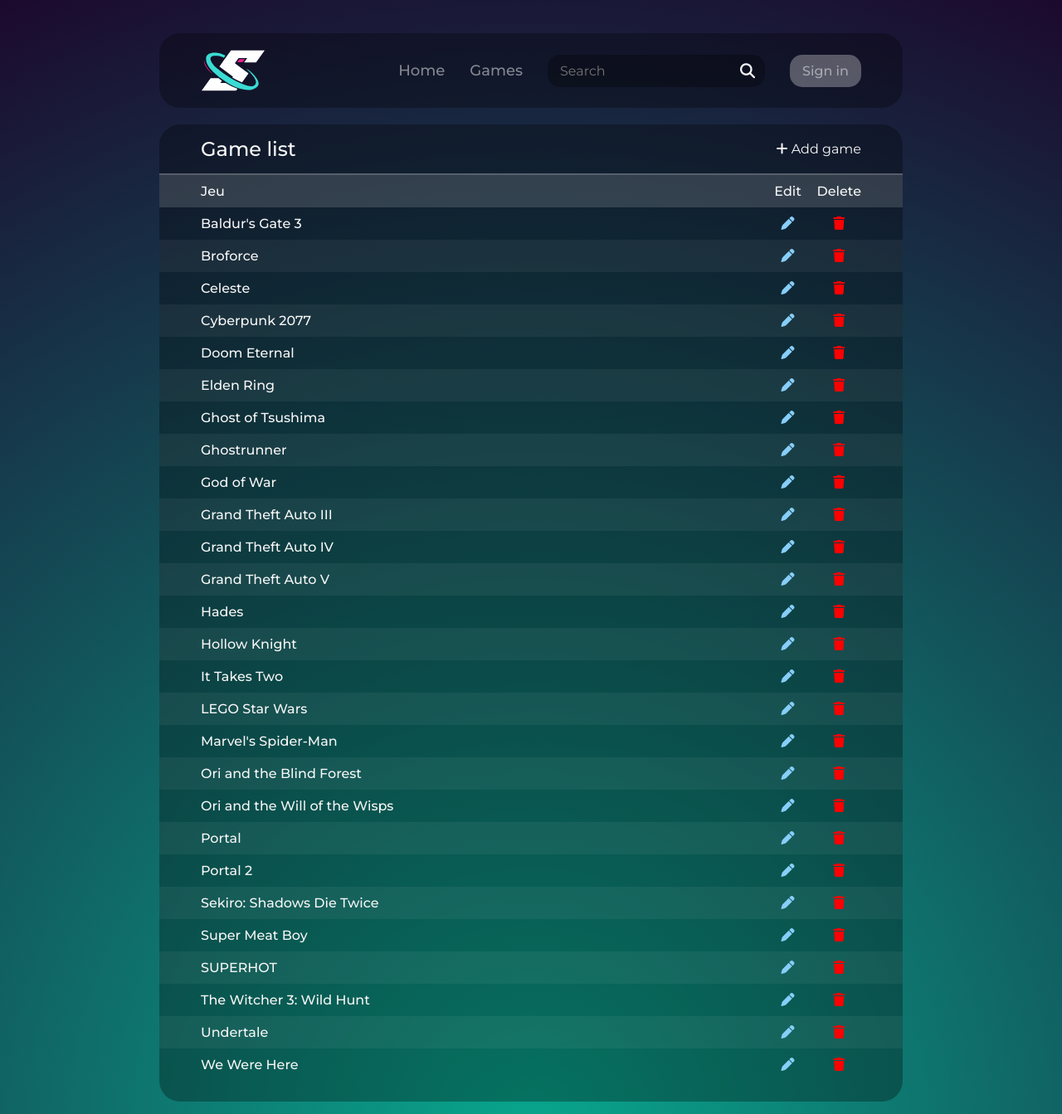
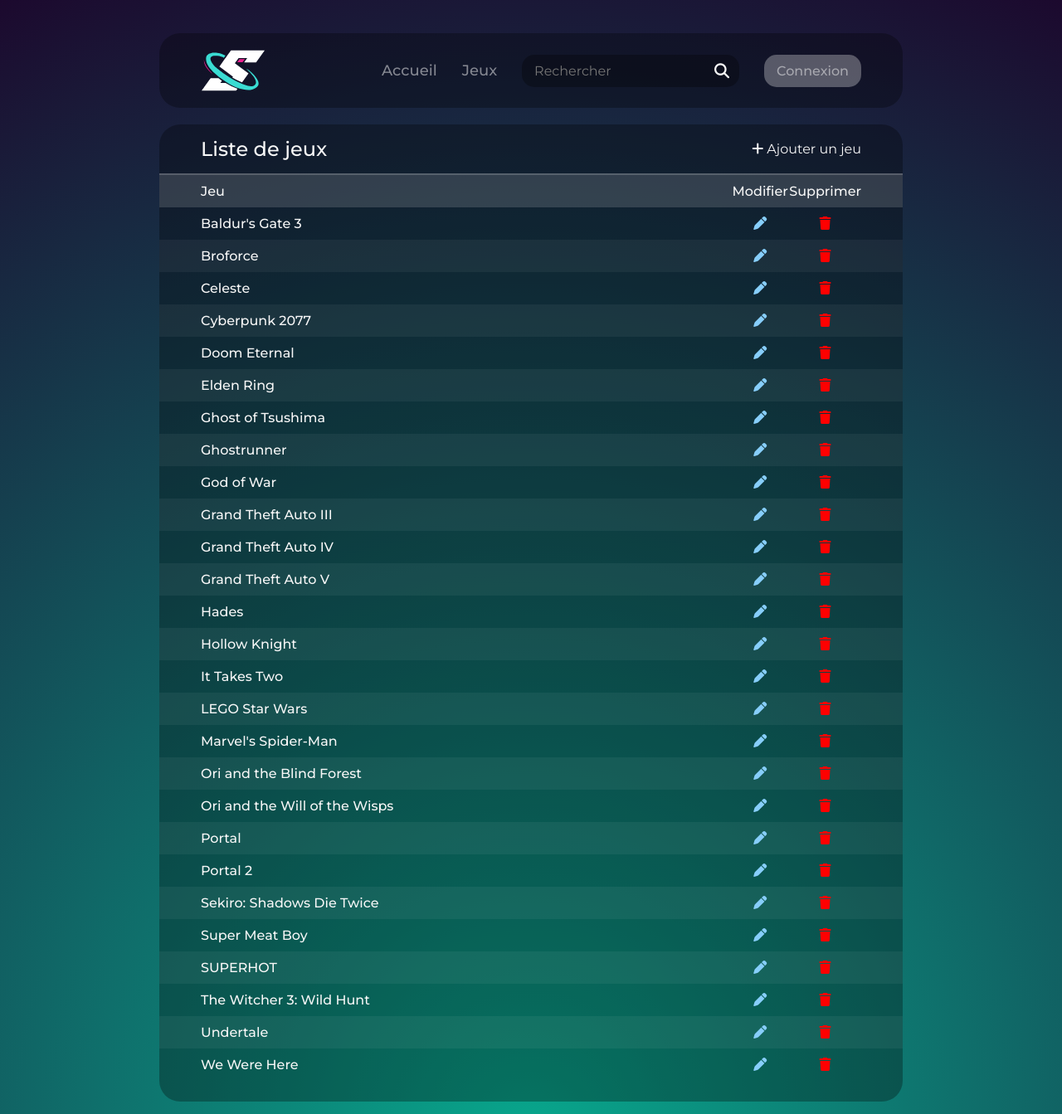
Before and after one commit to Nyxouu/Workshop_Web_s2, a Flask app: page /admin_games in a window 1280 px wide. Shown: the top 1343 px of the page at 83% size. Run offline with Flask 3, Linux system fonts and the light colour scheme; data comes from the database, SQL or seed files in the repository; lists and menus that the app fills with data are empty; some libraries are stand-ins or nearby versions.

Commit message:
francisation du site

```diff
--- a/Workshop_web_s2/templates/admin/categories/admin_categories.html
+++ b/Workshop_web_s2/templates/admin/categories/admin_categories.html
@@ -28,8 +28,8 @@
           {% for category in categories %}
 
               <p>{{category.label}}</p>
-              <a href="/categories/delete/{{category.id_category}}">delete</a>
-              <a href="/categories/edit/{{category.id_category}}">edit</a>
+              <a href="/categories/delete/{{category.id_category}}">Supprimer</a>
+              <a href="/categories/edit/{{category.id_category}}">Modifier</a>
               </br>
 
           {% endfor %}
--- a/Workshop_web_s2/templates/admin/games/admin_games.html
+++ b/Workshop_web_s2/templates/admin/games/admin_games.html
@@ -19,9 +19,9 @@
       <main>
         <section id="title">
 
-          <h1>Game list</h1>
+          <h1>Liste de jeux</h1>
           <div class="settings">
-            <a href="/games/add"><i class="fa-solid fa-plus"></i> Add game</a>
+            <a href="/games/add"><i class="fa-solid fa-plus"></i> Ajouter un jeu</a>
           </div>
         </section>
         <div class="separator"></div>
@@ -30,8 +30,8 @@
             <thead>
               <tr>
                 <th scope="col">Jeu</th>
-                <th scope="col" class="settings-row">Edit</th>
-                <th scope="col" class="settings-row">Delete</th>
+                <th scope="col" class="settings-row">Modifier</th>
+                <th scope="col" class="settings-row">Supprimer</th>
               </tr>
             </thead>
             <tbody>
--- a/Workshop_web_s2/templates/admin/users/admin_users.html
+++ b/Workshop_web_s2/templates/admin/users/admin_users.html
@@ -28,7 +28,7 @@
 
               <p>{{user.profile_picture}} {{user.id_user}} {{user.username}} {{user.email}} {{user.nationality}} {{user.admin}}</p>
               <a href="/user/delete/{{user.id_user}}">Supprimer</a>
-              <a href="/user/edit/{{user.id_user}}">Éditer</a>
+              <a href="/user/edit/{{user.id_user}}">Modifier</a>
               </br>
 
           {% endfor %}
--- a/Workshop_web_s2/templates/home.html
+++ b/Workshop_web_s2/templates/home.html
@@ -18,7 +18,7 @@
 
       <main>
         <section id="title">
-          <h1>Welcome to SpeedScore{% if 'username' in session %} {{ session['username'] }}{% endif %}</h1>
+          <h1>Bienvenue sur SpeedScore{% if 'username' in session %} {{ session['username'] }}{% endif %}</h1>
         </section>
         <div class="separator"></div>
         <section id="content">
--- a/Workshop_web_s2/templates/menu.html
+++ b/Workshop_web_s2/templates/menu.html
@@ -6,14 +6,14 @@
         </div>
         <nav>
             <ul>
-                <li id="header_home"><a href="/">Home</a></li>
-                <li id="header_games"><a href="/games">Games</a></li>
+                <li id="header_home"><a href="/">Accueil</a></li>
+                <li id="header_games"><a href="/games">Jeux</a></li>
 
-                <li id="header_search"><form action="/search" method="GET"><input type="search" id="games-search" name="games-search" placeholder="Search"/></form><div class="icon"><i class="fa-solid fa-magnifying-glass"></i></div></li>
+                <li id="header_search"><form action="/search" method="GET"><input type="search" id="games-search" name="games-search" placeholder="Rechercher"/></form><div class="icon"><i class="fa-solid fa-magnifying-glass"></i></div></li>
                 {% if 'username' in session %}
-                    <li id="header_signin"><a href="/users/{{session['id_user']}}">Profile</a></li>
+                    <li id="header_signin"><a href="/users/{{session['id_user']}}">Profil</a></li>
                 {% else %}
-                    <li id="header_signin"><a href="/signin" class="button">Sign in</a></li>
+                    <li id="header_signin"><a href="/signin" class="button">Connexion</a></li>
                 {% endif %}
 
             </ul>
--- a/Workshop_web_s2/templates/user/signin.html
+++ b/Workshop_web_s2/templates/user/signin.html
@@ -19,9 +19,9 @@
 
       <main>
         <section id="title">
-          <h1>Sign In</h1>
+          <h1>Connexion</h1>
           <div class="settings">
-            <p>Not registered ?    <a href="/signup" class="button">Sign up</a></p>
+            <p>Vous n'êtes pas enregistré ?    <a href="/signup" class="button">Créer un compte</a></p>
           </div>
         </section>
         <div class="separator"></div>
@@ -36,7 +36,7 @@
                 <label for="psw">Mot de passe</label>
                 <input id="psw" type="password" name="psw" required="">
             </div>
-            <input id="button_signup" class="button" type="submit" value="Sign in">
+            <input id="button_signup" class="button" type="submit" value="Connexion">
 
         </form>
         </section>
--- a/Workshop_web_s2/templates/user/signup.html
+++ b/Workshop_web_s2/templates/user/signup.html
@@ -19,7 +19,7 @@
 
         <main>
           <section id="title">
-            <h1>Sign Up</h1>
+            <h1>Créer un compte</h1>
           </section>
           <div class="separator"></div>
           <section id="content">
@@ -41,7 +41,7 @@
                       <label for="nationality">Nationalité </label>
                       <input id="nationality" type="text" name="nationality" required="">
                   </div>
-                  <input id="button_signup" type="submit" value="Sign up" class="button" >
+                  <input id="button_signup" type="submit" value="Créer son compte" class="button" >
 
               </form>
           </section>
```
Also changed, not shown: Workshop_web_s2/templates/game/game.html (+4 -4 lines).
